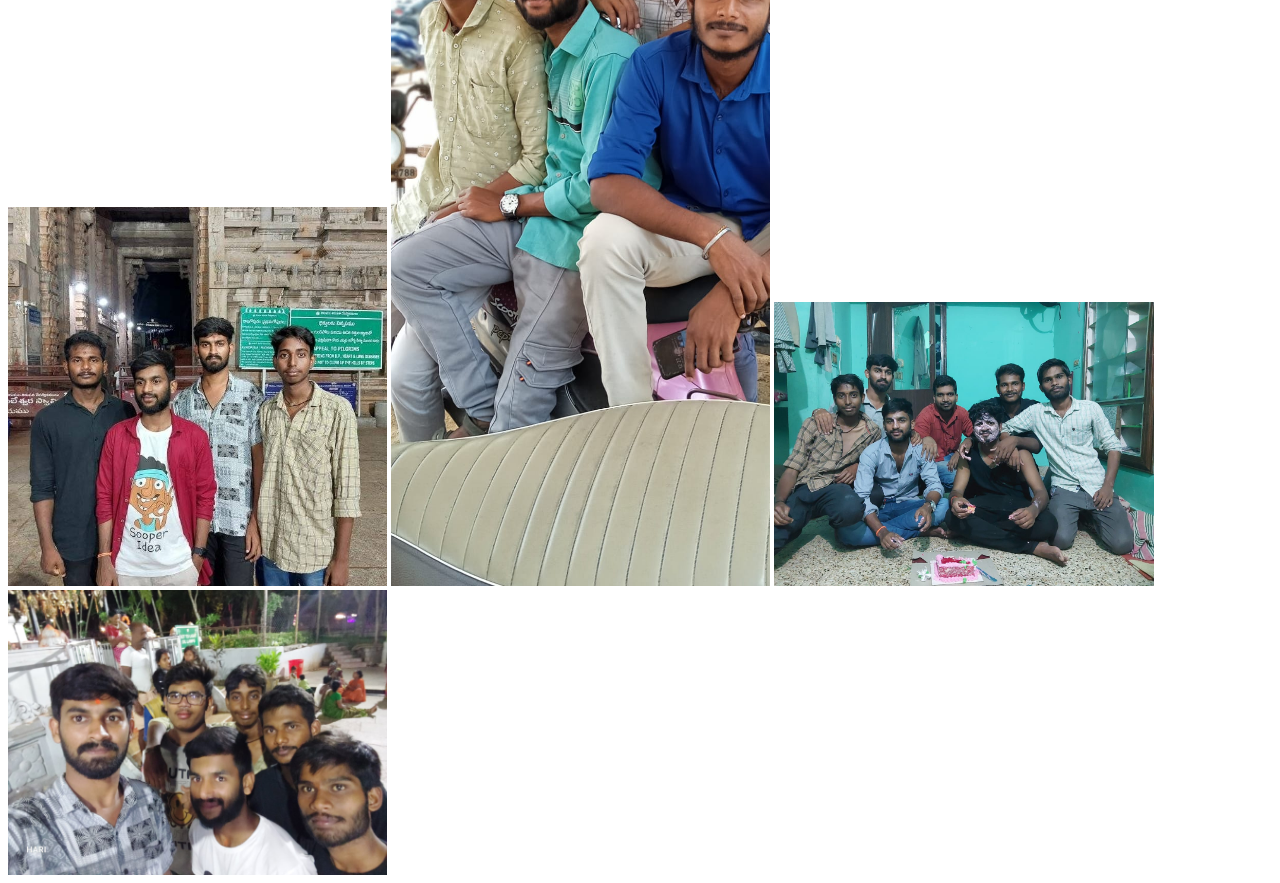
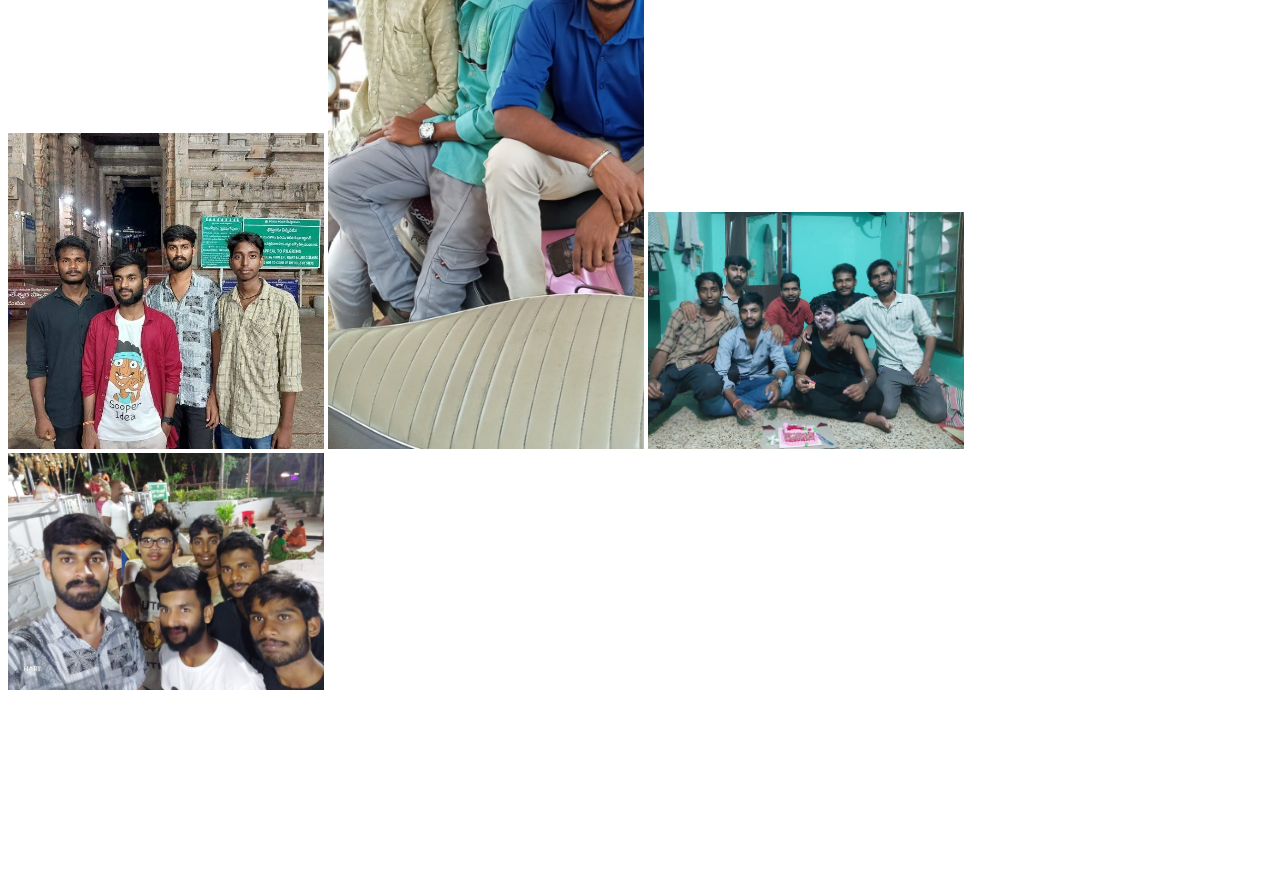
Before and after one commit to Jayasurya-143/Friendship, a plain HTML site: page index.html in a window 1280 px wide. Shown: the part 1400-2283 px from the top of the page. After the commit the page ends 2098 px from the top, so only its background shows below. Drawn offline with Linux system fonts and the light colour scheme.

Commit message:
Update index.html

```diff
--- a/index.html
+++ b/index.html
@@ -23,7 +23,7 @@
 <img  style="width:30%;"  src="image1.jpg">
 <img   style="width:30%;" src="images2.jpg">
 <img  style="width:30%;"  src="images3.jpg">
-<img  style="width:30%;"  src="img1.jpg">
-<img  style="width:30%;"  src="img2.jpg">
-<img  style="width:30%;"  src="img3.jpg">
-<img  style="width:30%;"  src="img4.jpg">
+<img  style="width:25%;"  src="img1.jpg">
+<img  style="width:25%;"  src="img2.jpg">
+<img  style="width:25%;"  src="img3.jpg">
+<img  style="width:25%;"  src="img4.jpg">
```
